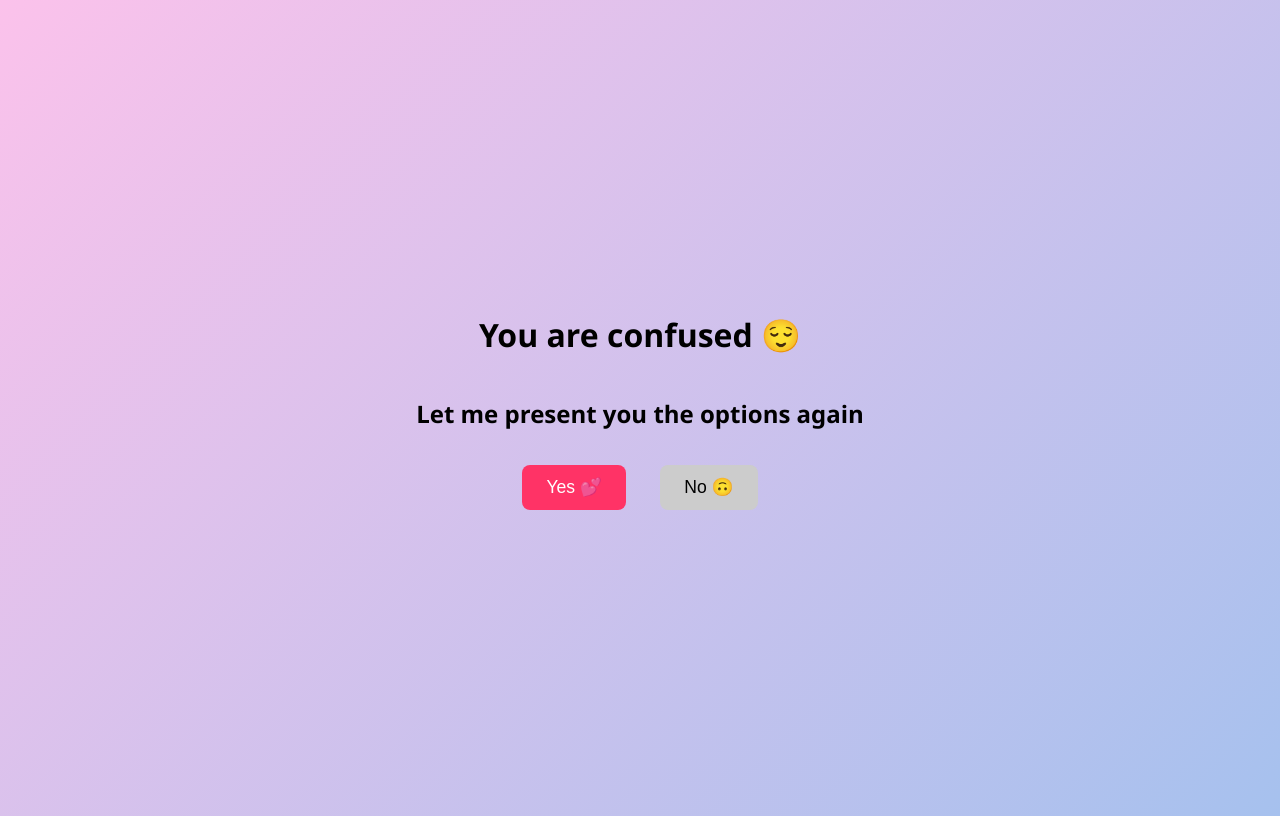
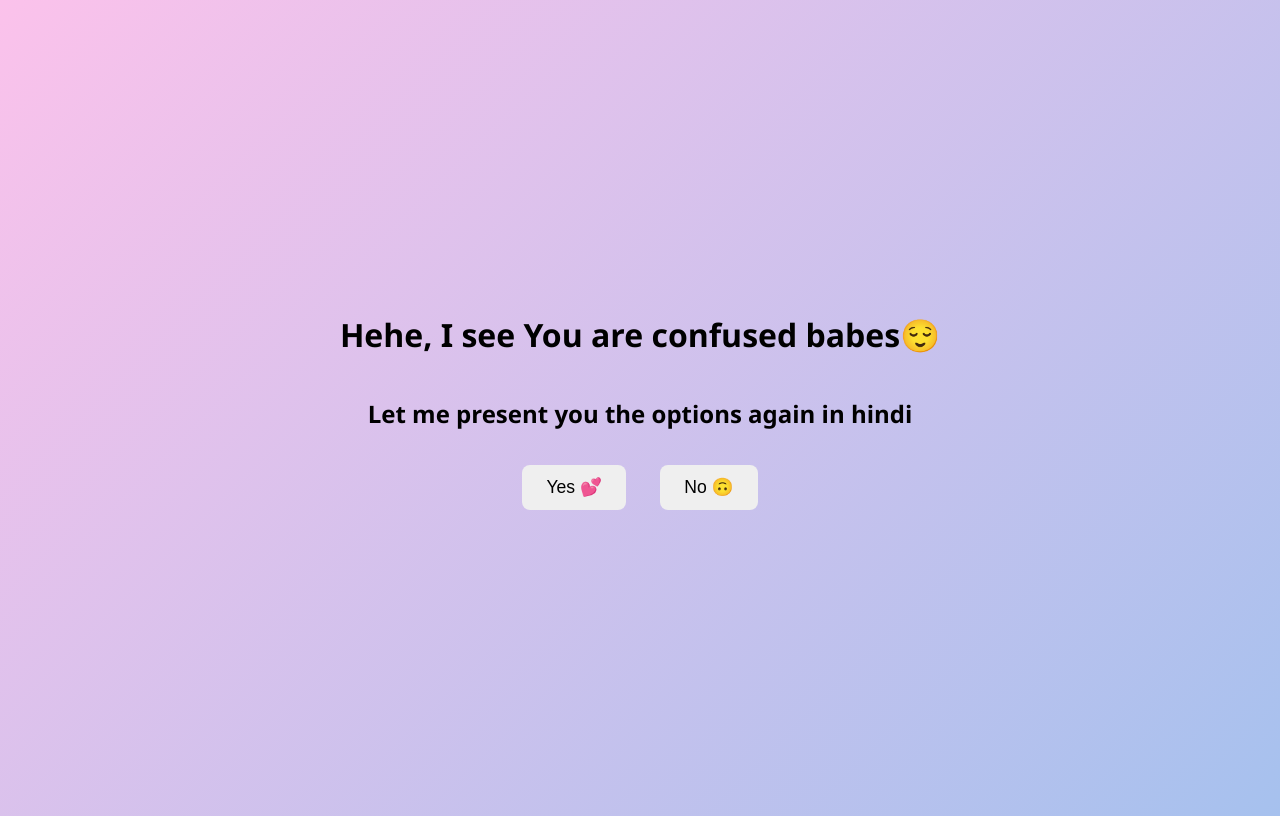
Before and after one commit to Shravan-S-Warrier/feb, a plain HTML site: page confused.html in a window 1280 px wide. Drawn offline with Linux system fonts and the light colour scheme.

Commit message:
Update confused.html

```diff
--- a/confused.html
+++ b/confused.html
@@ -27,12 +27,12 @@
 </head>
 <body>
 
-  <h1>You are confused 😌</h1>
-  <h2>Let me present you the options again</h2>
+  <h1>Hehe, I see You are confused babes😌</h1>
+  <h2>Let me present you the options again in hindi</h2>
 
   <div>
-    <button class="yes" onclick="location.href='yes.html'">Yes 💕</button>
-    <button class="no" onclick="location.href='firm.html'">No 🙃</button>
+    <button class="Haan" onclick="location.href='yes.html'">Yes 💕</button>
+    <button class="Nahin" onclick="location.href='firm.html'">No 🙃</button>
   </div>
 
 </body>
```
